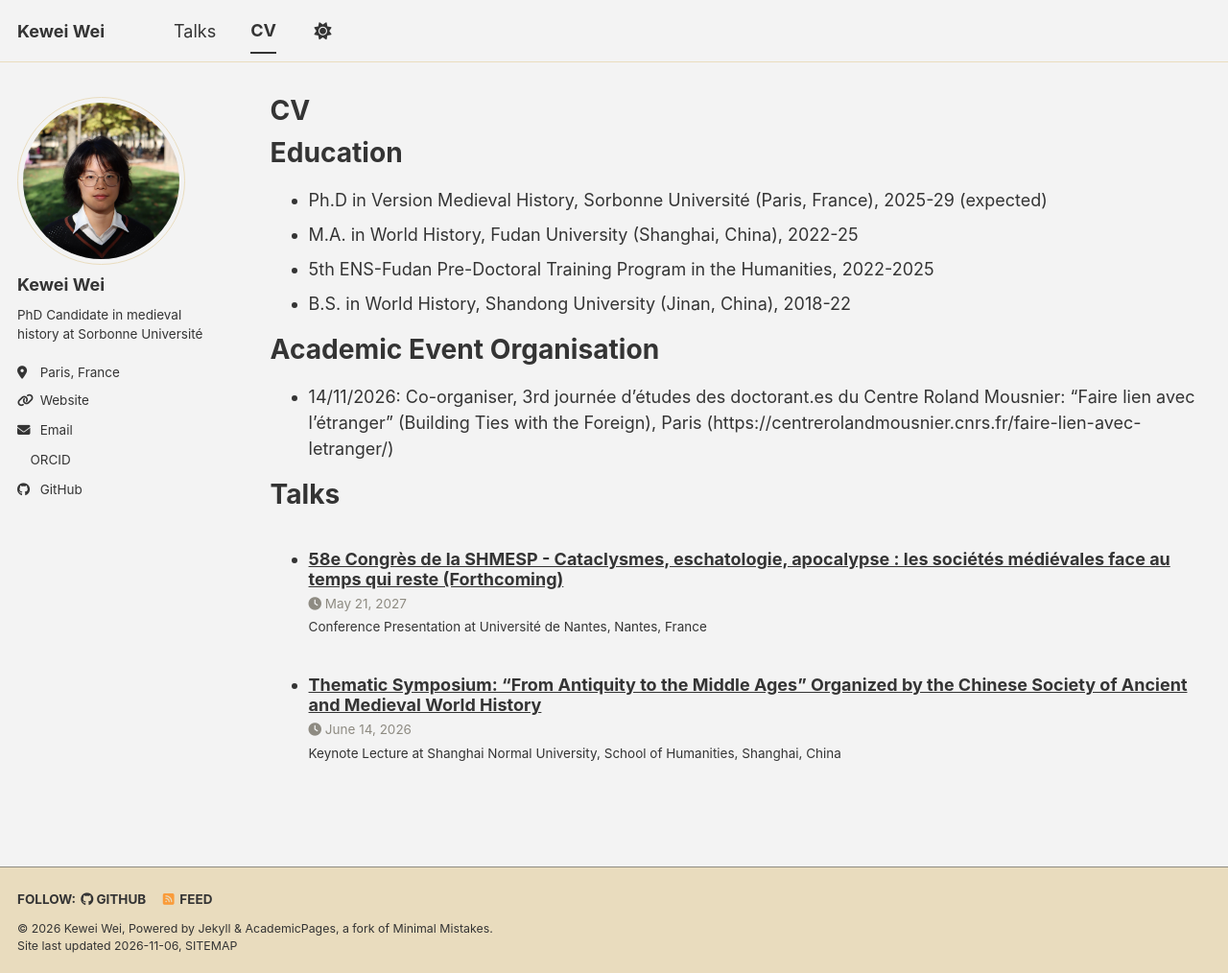
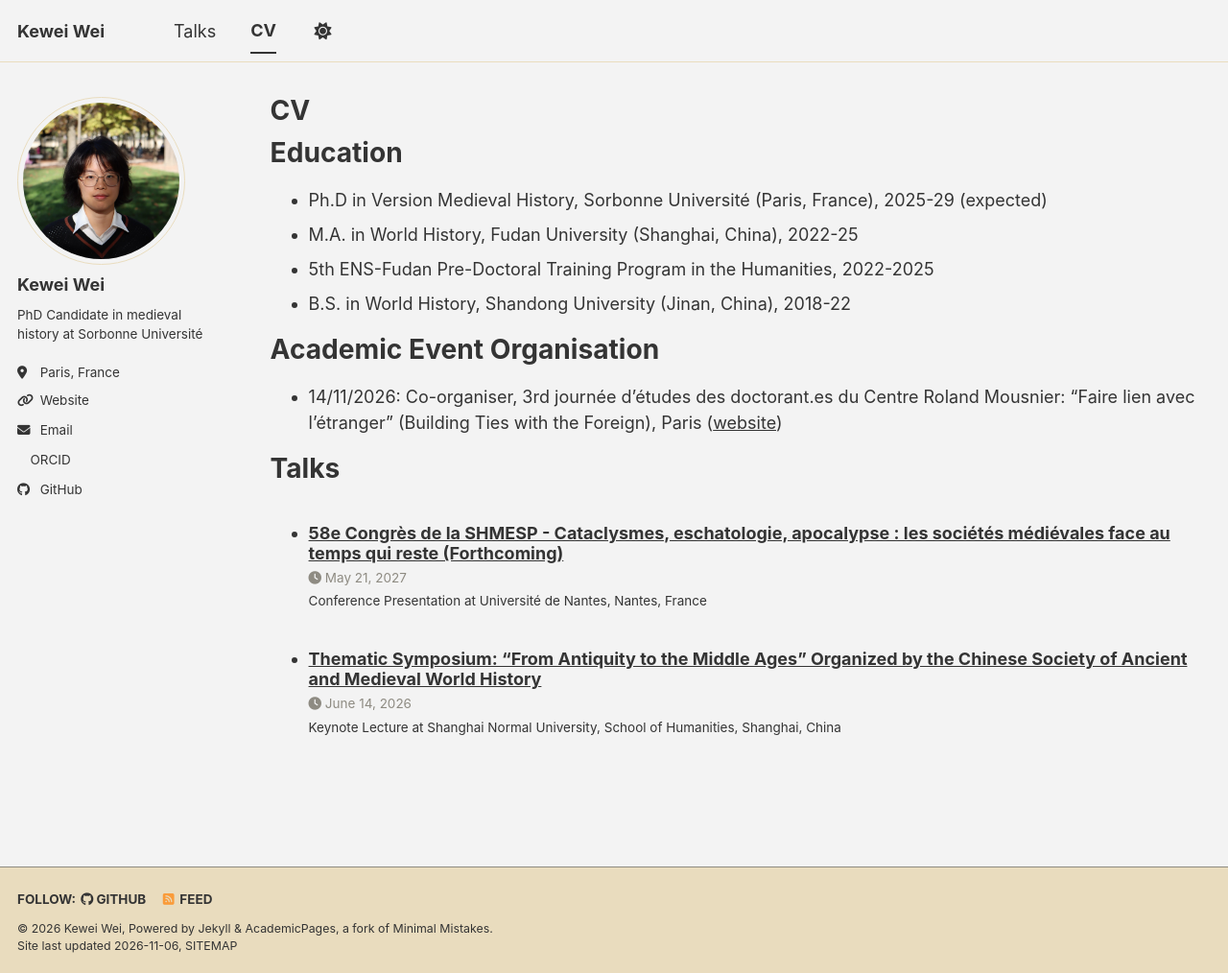
Before and after one commit to kewei-w/kewei-w.github.io, a Jekyll site: the page built from _pages/cv.md, in a window 1280 px wide and 1014 px high. Shown: the whole window at 96% size. Built offline with Jekyll 4.4.1, drawn with Linux system fonts in a browser that asks for light colours; a script bundle is joined from its source files by our own code; a style sheet for code colours, icons or effects is not loaded.

Commit message:
Update link format in CV for academic event

```diff
--- a/_pages/cv.md
+++ b/_pages/cv.md
@@ -18,7 +18,7 @@ Education
 
 Academic Event Organisation
 ======
-* 14/11/2026: Co-organiser, 3rd journée d'études des doctorant.es du Centre Roland Mousnier: “Faire lien avec l’étranger” (Building Ties with the Foreign), Paris (https://centrerolandmousnier.cnrs.fr/faire-lien-avec-letranger/)
+* 14/11/2026: Co-organiser, 3rd journée d'études des doctorant.es du Centre Roland Mousnier: “Faire lien avec l’étranger” (Building Ties with the Foreign), Paris ([website](https://centrerolandmousnier.cnrs.fr/faire-lien-avec-letranger/))
 
 {% comment %}
 Publications
```
